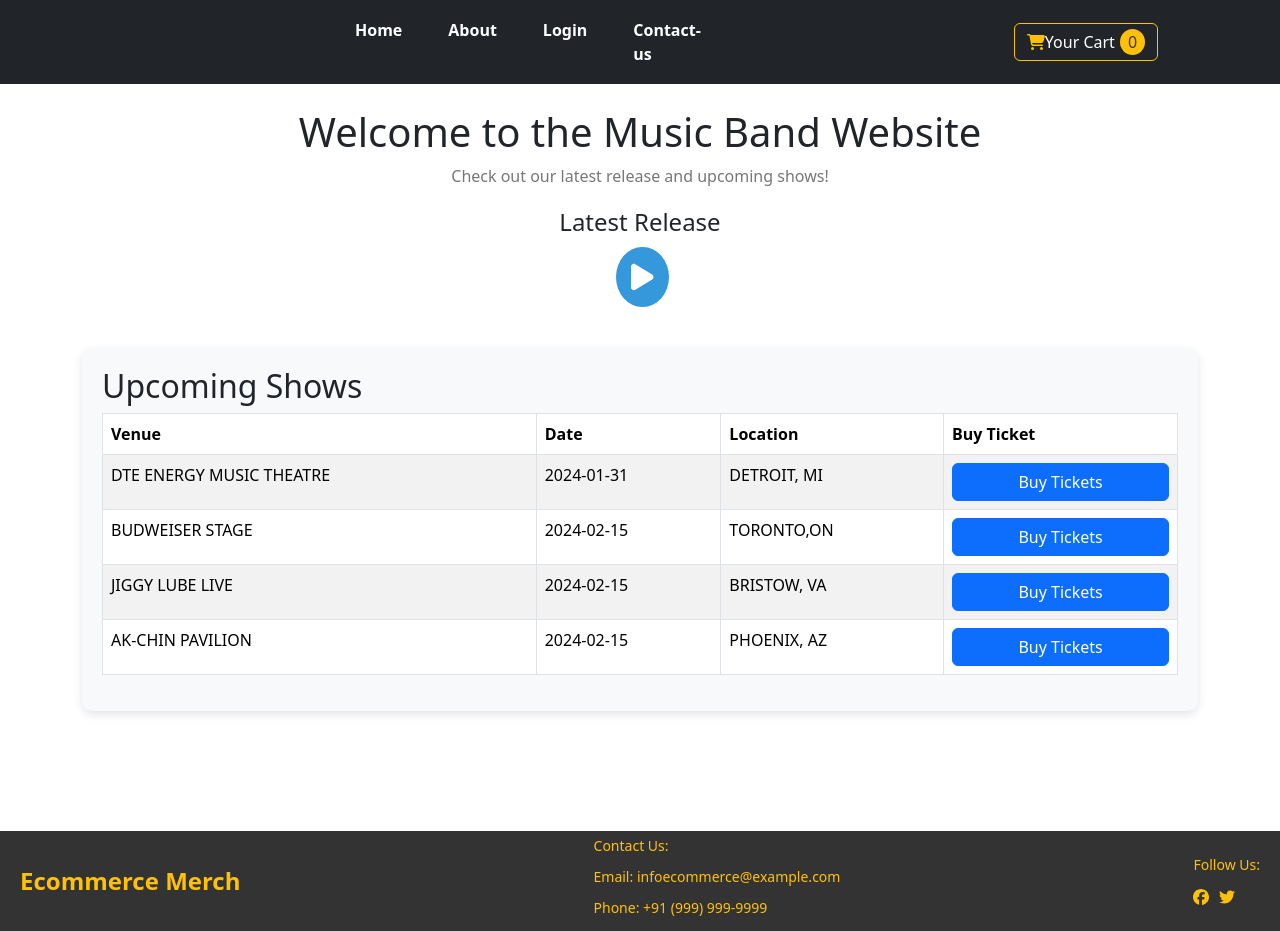
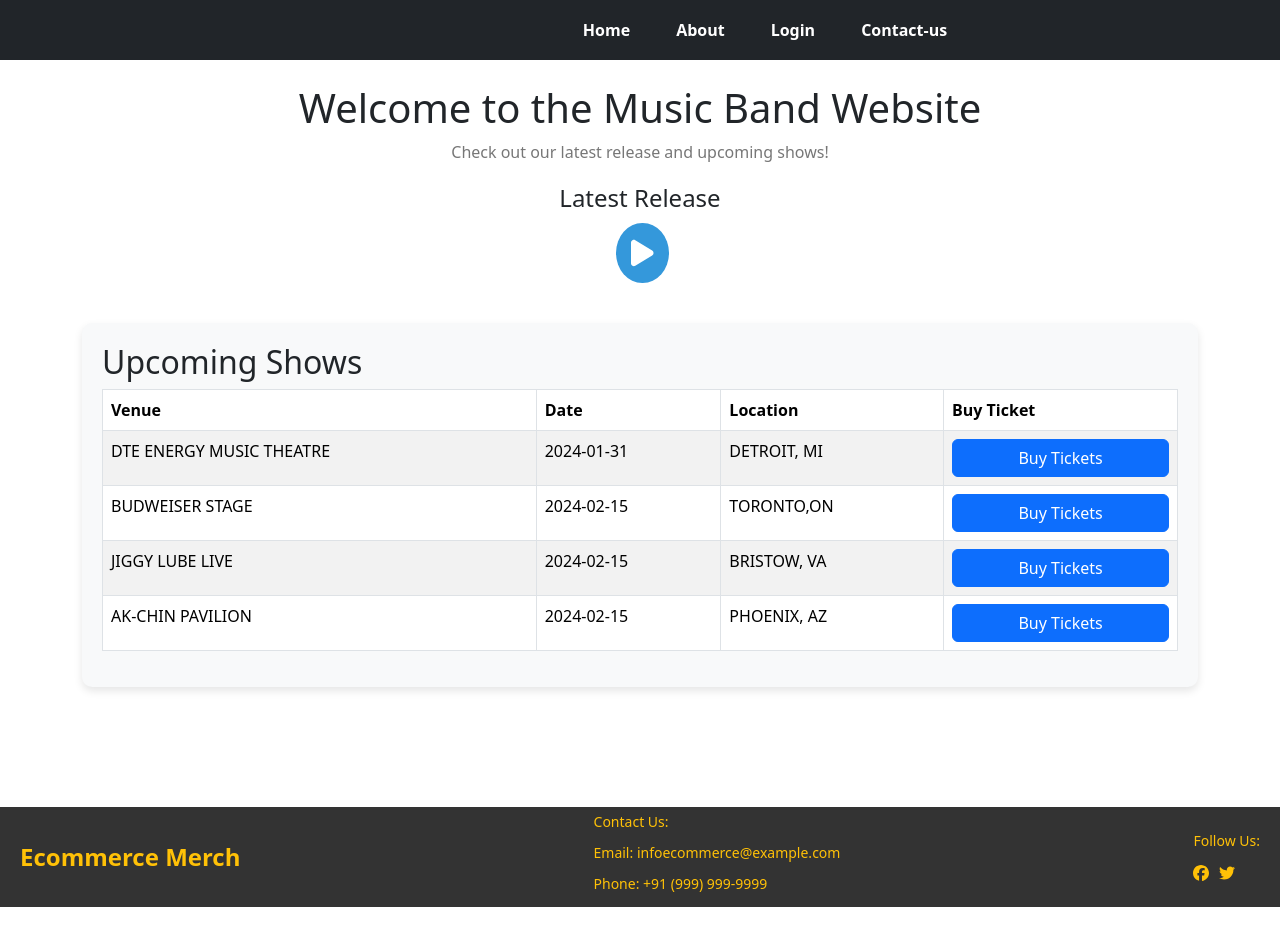
Before and after one commit to Ashutosh9599/E-commerce-Website-REACT-JS, a React (Create React App) app: page / in a window 1280 px wide. After the commit the page ends 907 px from the top, so only its background shows below. Built offline with nearby package versions, Linux system fonts and the light colour scheme.

Commit message:
Make chances

```diff
--- a/src/components/Layout/Header.js
+++ b/src/components/Layout/Header.js
@@ -2,7 +2,7 @@
 import { Navbar, Nav, Container, Button } from 'react-bootstrap';
 import { FontAwesomeIcon } from '@fortawesome/react-fontawesome';
 import { faShoppingCart } from '@fortawesome/free-solid-svg-icons';
-import { Link } from 'react-router-dom';
+import { Link, useLocation } from 'react-router-dom';
 import './Header.css';
 import { useProductContext, AuthContext } from '../Context/ContextProvider';
 import Cart from '../Cart/Cart';
@@ -10,6 +10,9 @@
 const Header = () => {
     const { cart } = useProductContext();
     const [showCart, setShowCart] = useState(false);
+
+    const location = useLocation();
+    const isStoreRoute = location.pathname === '/store';
 
     const handleCartClick = () => {
         setShowCart(true);
@@ -42,6 +45,7 @@
                             )}
                             <Link to="/contact" className="nav-link" activeclassname="active">Contact-us</Link>
                         </Nav>
+                        {isStoreRoute && (
                         <Nav className="ml-auto">
                             <Button variant="outline-light" onClick={handleCartClick}>
                                 <FontAwesomeIcon icon={faShoppingCart} />
@@ -49,6 +53,7 @@
                                 <span className="cart-count">{totalCartItems}</span>
                             </Button>
                         </Nav>
+                         )}
                     </Navbar.Collapse>
                 </Container>
             </Navbar>
--- a/src/components/Layout/Login.css
+++ b/src/components/Layout/Login.css
@@ -2,7 +2,7 @@
   display: flex;
   justify-content: center;
   align-items: center;
-  height: 100vh; /* Adjust this if needed */
+  height: 100vh;
 }
 
 .auth {
```
